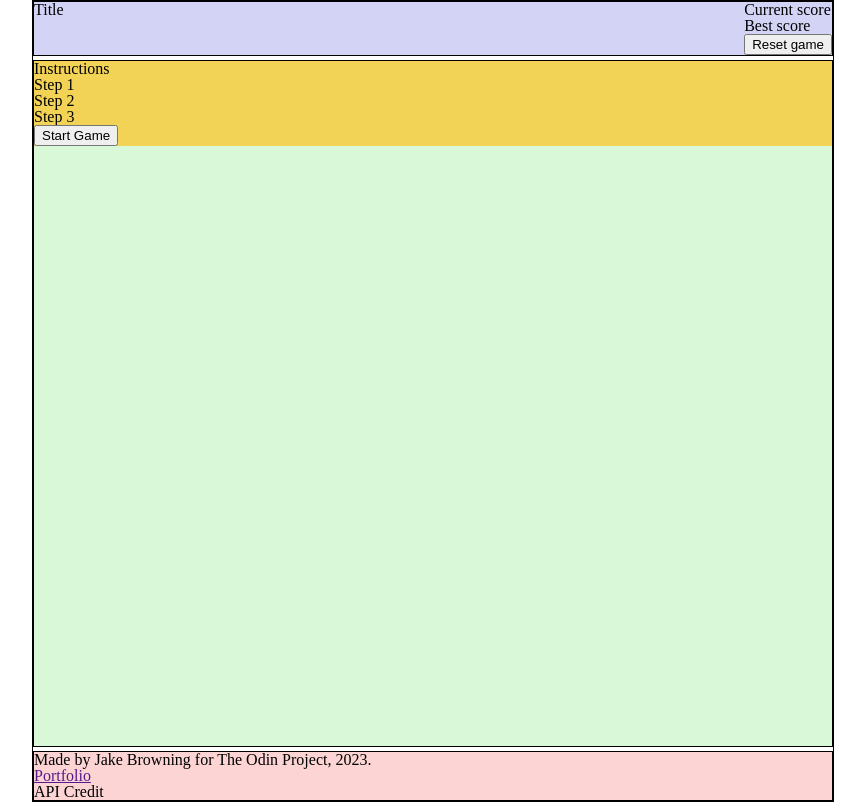
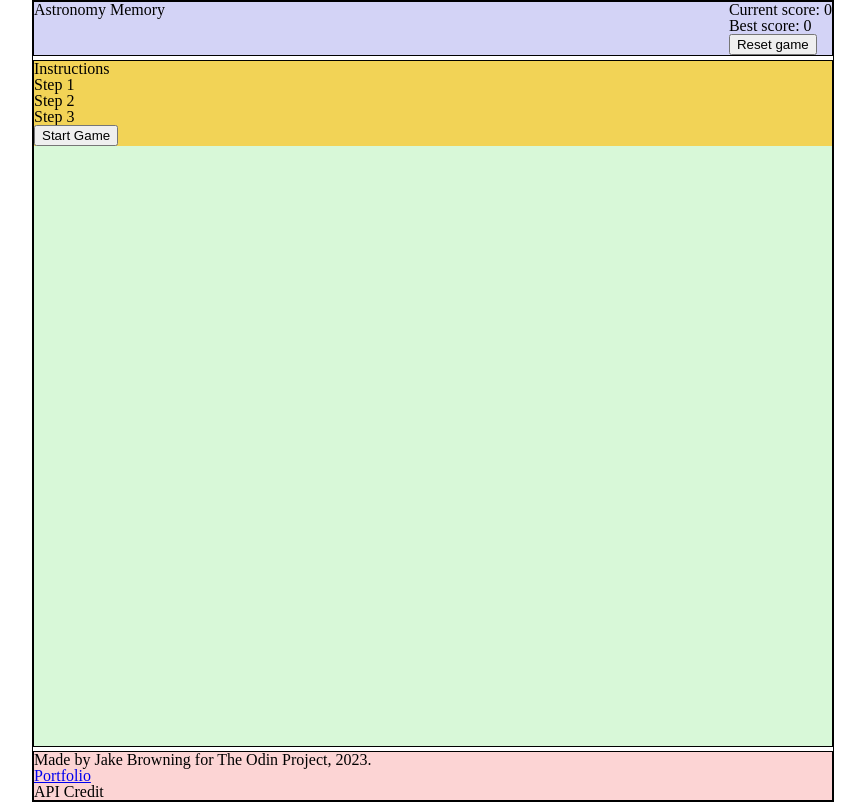
Before and after one commit to JakeBrowning90/memory-cards-2, a React (Vite) app: page / in a window 1280 px wide. Shown: the whole page, without its empty margins (207-1072 px from the left). Built offline with nearby package versions, Linux system fonts and the light colour scheme.

Commit message:
create useState values

```diff
--- a/src/App.jsx
+++ b/src/App.jsx
@@ -1,4 +1,4 @@
-import { useState } from 'react'
+import { useState, useEffect } from 'react'
 import './styles/reset.css'
 import './styles/style.css'
 import Header from './components/Header.jsx';
@@ -6,13 +6,32 @@ import Footer from './components/Footer.jsx';
 import StartScreen from './components/StartScreen';
 import CardBase from './components/CardBase';
 
+function App() {
+  // Variables
+  const [score, setScore] = useState(0);
+  const [best, setBest] = useState(0);
+  const [cardDeck, setCardDeck] = useState([]);
+  const [lastCard, setLastCard] = useState('');
 
-function App() {
-  // const [count, setCount] = useState(0)
+  //Operations
+  const increaseScore = () => {
+    setScore(score => score + 1);
+  };
+
+  const resetScore = () => {
+    setScore(score => score * 0);
+  };
+
+  const updateBest = () => {
+    if (score == best) {
+      setBest(best => best + 1)
+    }
+  };
+
 
   return (
     <>
-      <Header />
+      <Header score={score} best={best}/>
       <main>
         <StartScreen />
         <CardBase />
--- a/src/components/Footer.jsx
+++ b/src/components/Footer.jsx
@@ -1,7 +1,7 @@
 function Footer() {
     return <footer>
         <p>Made by Jake Browning for The Odin Project, 2023.</p>
-        <a href="">Portfolio</a>
+        <a href="https://jakebrowning90.github.io/personal-portfolio/" target="_blank">Portfolio</a>
         <p>API Credit</p>
     </footer>
 }
--- a/src/components/Header.jsx
+++ b/src/components/Header.jsx
@@ -1,9 +1,9 @@
-function Header() {
+function Header({score, best}) {
     return <header>
-        <h1>Title</h1>
+        <h1>Astronomy Memory</h1>
         <div>
-            <p>Current score</p>
-            <p>Best score</p>
+            <p>Current score: {score}</p>
+            <p>Best score: {best}</p>
             <button>Reset game</button>
         </div>
     </header>
```
